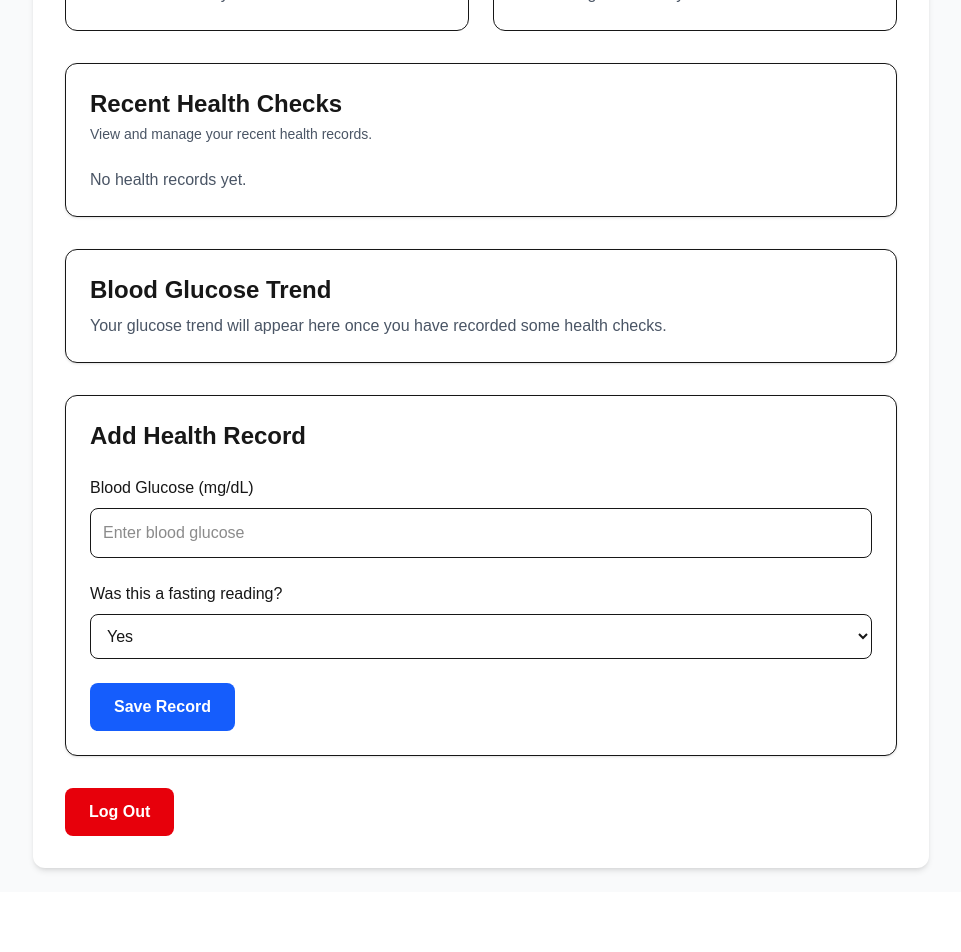
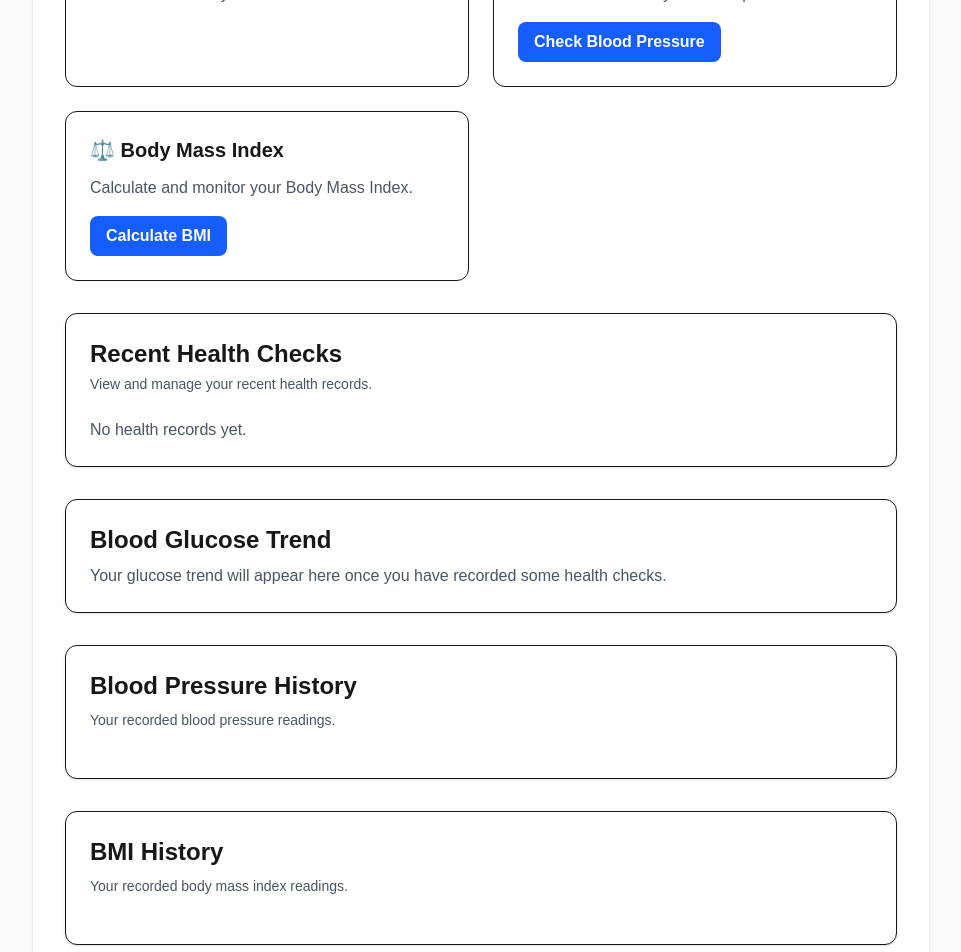
Before and after one commit to Godwin-Diya/win-healthtrack, a Next.js app: page /dashboard in a window 1280 px wide. Shown: the part 320-1272 px from the top of the page, without its empty margins (159-1120 px from the left). Before the commit the page ends 1212 px from the top, so only its background shows below. Built offline with nearby package versions, Linux system fonts and the light colour scheme; sample sign-in values are in the browser's storage.

Commit message:
Add blood pressure and BMI history to dashboard

```diff
--- a/app/dashboard/page.tsx
+++ b/app/dashboard/page.tsx
@@ -105,15 +105,37 @@ export default function DashboardPage() {
             healthRecords={user.healthRecords ?? []}
             />
 
+            <div className="rounded-xl border p-6">
+            <h2 className="text-xl font-semibold">
+            🩸 Blood Pressure
+            </h2>
+
+            <p className="mt-3 text-gray-600">
+            Record and monitor your blood pressure.
+            </p>
+
+            <button
+            onClick={() => router.push("/blood-pressure")}
+            className="mt-4 rounded-lg bg-blue-600 px-4 py-2 font-semibold text-white hover:bg-blue-700">
+            Check Blood Pressure
+            </button>
+            </div>
 
             <div className="rounded-xl border p-6">
-                <h2 className="text-xl font-semibold">
-                🩸 Blood Pressure
-                </h2>
+            <h2 className="text-xl font-semibold">
+            ⚖️ Body Mass Index
+            </h2>
 
-                <p className="mt-3 text-gray-600">
-                No readings available yet.
-                </p>
+            <p className="mt-3 text-gray-600">
+            Calculate and monitor your Body Mass Index.
+            </p>
+
+            <button
+            onClick={() => router.push("/bmi")}
+            className="mt-4 rounded-lg bg-blue-600 px-4 py-2 font-semibold text-white hover:bg-blue-700"
+            >
+            Calculate BMI
+            </button>
             </div>
 
             </div>
@@ -127,6 +149,76 @@ export default function DashboardPage() {
             <GlucoseChart
             healthRecords={user.healthRecords ?? []}
             />
+
+            <div className="mt-8 rounded-xl border bg-white p-6 shadow-sm">
+            <h2 className="text-2xl font-bold">
+            Blood Pressure History
+            </h2>
+
+            <p className="mt-2 text-sm text-gray-600">
+            Your recorded blood pressure readings.
+            </p>
+
+            <div className="mt-6 space-y-3">
+            {(user.healthRecords ?? [])
+            .filter(
+            (record) =>
+            record.systolic && record.diastolic
+            )
+            .map((record) => (
+            <div
+            key={record.id}
+            className="rounded-lg border p-4"
+            >
+            <p className="font-semibold">
+            {record.systolic}/{record.diastolic} mmHg
+            </p>
+
+            <p className="mt-1 text-sm text-gray-600">
+            {new Date(record.date).toLocaleDateString()}
+            </p>
+            </div>
+            ))}
+            </div>
+            </div>
+
+            <div className="mt-8 rounded-xl border bg-white p-6 shadow-sm">
+            <h2 className="text-2xl font-bold">
+            BMI History
+            </h2>
+
+            <p className="mt-2 text-sm text-gray-600">
+            Your recorded body mass index readings.
+            </p>
+
+            <div className="mt-6 space-y-3">
+            {(user.healthRecords ?? [])
+            .filter(
+            (record) =>
+            record.bmi
+            )
+            .map((record) => (
+            <div
+            key={record.id}
+            className="rounded-lg border p-4"
+            >
+            <p className="font-semibold">
+            BMI: {record.bmi}
+            </p>
+
+            <p className="mt-1 text-sm text-gray-600">
+            Weight: {record.weight} kg
+            {" • "}
+            Height: {record.height} cm
+            </p>
+
+            <p className="mt-1 text-sm text-gray-600">
+            {new Date(record.date).toLocaleDateString()}
+            </p>
+            </div>
+            ))}
+            </div>
+            </div>
 
             {editingRecord && (
             <EditHealthRecordForm
```
